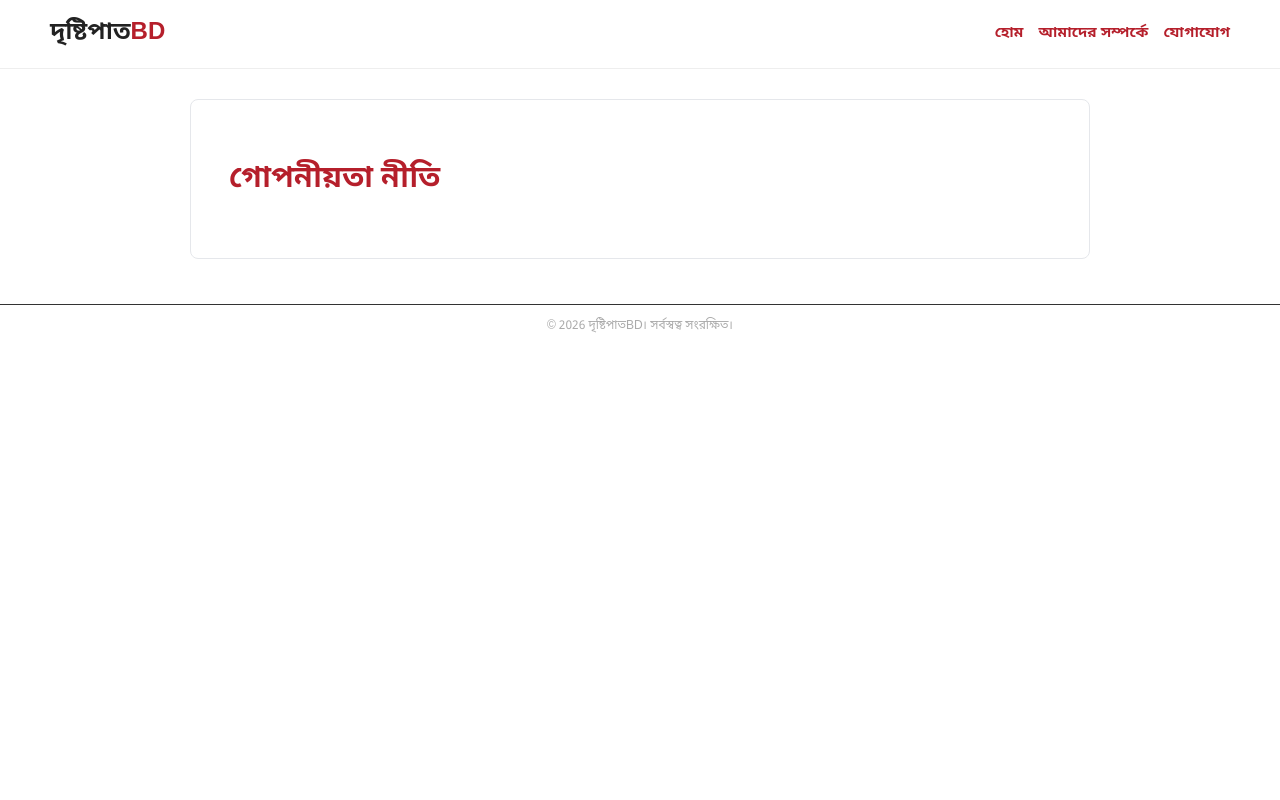
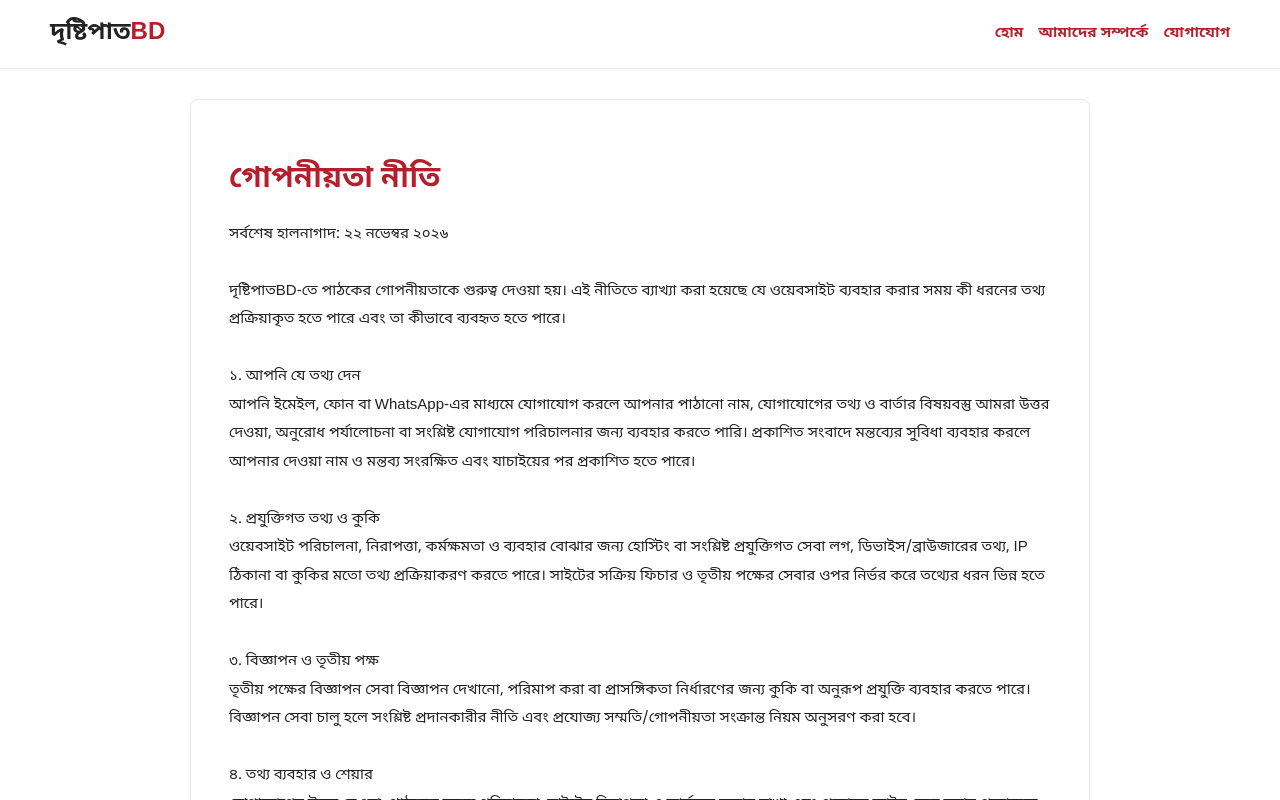
Before and after one commit to drishtipatbd/drishtipatbd, a plain HTML site: page privacy-policy.html in a window 1280 px wide. Shown: the top 800 px of the page. Drawn offline with nearby package versions, Linux system fonts and the light colour scheme; no server answers.

Commit message:
Add default content to editable information pages

```diff
--- a/privacy-policy.html
+++ b/privacy-policy.html
@@ -1,5 +1,31 @@
 <!doctype html>
 <html lang="bn"><head><meta charset="utf-8"><meta name="viewport" content="width=device-width,initial-scale=1"><meta name="description" content="দৃষ্টিপাতBD ওয়েবসাইটে তথ্য সংগ্রহ, কুকি, বিজ্ঞাপন ও গোপনীয়তা বিষয়ে নীতি।"><link rel="canonical" href="https://drishtipatbd.pages.dev/privacy-policy.html"><meta name="theme-color" content="#b51f2b"><title>গোপনীয়তা নীতি | দৃষ্টিপাতBD</title><link rel="icon" href="favicon.svg" type="image/svg+xml"><link rel="stylesheet" href="style.css?v=20261030d"><style>.policy-page{max-width:900px;margin:30px auto 45px;padding:clamp(18px,4vw,38px);background:#fff;border:1px solid #e5e7eb;border-radius:8px;line-height:1.9}.policy-page h1{color:#b51f2b;line-height:1.4}.policy-page h2{margin-top:24px;font-size:20px}.policy-page p,.policy-page li{overflow-wrap:anywhere}.page-top{background:#fff;border-bottom:1px solid #eee;padding:14px 0}.page-top .wrap{display:flex;align-items:center;justify-content:space-between;gap:14px;flex-wrap:wrap}.page-top a{color:#b51f2b;text-decoration:none;font-weight:600}.page-top .brand-link{font-size:24px;font-weight:800;color:#222}</style></head><body>
 <header class="page-top"><div class="wrap"><a class="brand-link" href="index.html">দৃষ্টিপাত<span style="color:#b51f2b">BD</span></a><nav><a href="index.html">হোম</a>　<a href="about.html">আমাদের সম্পর্কে</a>　<a href="contact.html">যোগাযোগ</a></nav></div></header>
-<main class="policy-page"><h1 id="privacyPageTitle">গোপনীয়তা নীতি</h1><div id="privacyPageContent" style="white-space:pre-line"></div>
+<main class="policy-page"><h1 id="privacyPageTitle">গোপনীয়তা নীতি</h1><div id="privacyPageContent" style="white-space:pre-line">সর্বশেষ হালনাগাদ: ২২ নভেম্বর ২০২৬
+
+দৃষ্টিপাতBD-তে পাঠকের গোপনীয়তাকে গুরুত্ব দেওয়া হয়। এই নীতিতে ব্যাখ্যা করা হয়েছে যে ওয়েবসাইট ব্যবহার করার সময় কী ধরনের তথ্য প্রক্রিয়াকৃত হতে পারে এবং তা কীভাবে ব্যবহৃত হতে পারে।
+
+১. আপনি যে তথ্য দেন
+আপনি ইমেইল, ফোন বা WhatsApp-এর মাধ্যমে যোগাযোগ করলে আপনার পাঠানো নাম, যোগাযোগের তথ্য ও বার্তার বিষয়বস্তু আমরা উত্তর দেওয়া, অনুরোধ পর্যালোচনা বা সংশ্লিষ্ট যোগাযোগ পরিচালনার জন্য ব্যবহার করতে পারি। প্রকাশিত সংবাদে মন্তব্যের সুবিধা ব্যবহার করলে আপনার দেওয়া নাম ও মন্তব্য সংরক্ষিত এবং যাচাইয়ের পর প্রকাশিত হতে পারে।
+
+২. প্রযুক্তিগত তথ্য ও কুকি
+ওয়েবসাইট পরিচালনা, নিরাপত্তা, কর্মক্ষমতা ও ব্যবহার বোঝার জন্য হোস্টিং বা সংশ্লিষ্ট প্রযুক্তিগত সেবা লগ, ডিভাইস/ব্রাউজারের তথ্য, IP ঠিকানা বা কুকির মতো তথ্য প্রক্রিয়াকরণ করতে পারে। সাইটের সক্রিয় ফিচার ও তৃতীয় পক্ষের সেবার ওপর নির্ভর করে তথ্যের ধরন ভিন্ন হতে পারে।
+
+৩. বিজ্ঞাপন ও তৃতীয় পক্ষ
+তৃতীয় পক্ষের বিজ্ঞাপন সেবা বিজ্ঞাপন দেখানো, পরিমাপ করা বা প্রাসঙ্গিকতা নির্ধারণের জন্য কুকি বা অনুরূপ প্রযুক্তি ব্যবহার করতে পারে। বিজ্ঞাপন সেবা চালু হলে সংশ্লিষ্ট প্রদানকারীর নীতি এবং প্রযোজ্য সম্মতি/গোপনীয়তা সংক্রান্ত নিয়ম অনুসরণ করা হবে।
+
+৪. তথ্য ব্যবহার ও শেয়ার
+যোগাযোগের উত্তর দেওয়া, পাঠকের মন্তব্য পরিচালনা, সাইটের নিরাপত্তা ও কার্যক্রম বজায় রাখা এবং প্রযোজ্য আইন মেনে চলার প্রয়োজনে তথ্য ব্যবহার করা হতে পারে।
+
+৫. বহিঃস্থ লিংক
+সাইটে অন্য ওয়েবসাইটের লিংক থাকতে পারে। সেসব সাইটের বিষয়বস্তু, নিরাপত্তা বা গোপনীয়তা নীতির জন্য সংশ্লিষ্ট সাইটের নিজস্ব শর্ত প্রযোজ্য।
+
+৬. শিশুদের গোপনীয়তা
+এই ওয়েবসাইট বিশেষভাবে শিশুদের লক্ষ্য করে তৈরি নয়। অভিভাবকের অনুমতি ছাড়া শিশুদের ব্যক্তিগত তথ্য পাঠানো থেকে বিরত থাকার অনুরোধ করা হচ্ছে।
+
+৭. নীতির পরিবর্তন
+সাইটের ফিচার, আইন বা সেবা পরিবর্তিত হলে এই নীতি হালনাগাদ করা হতে পারে।
+
+৮. যোগাযোগ
+এই নীতি সম্পর্কে প্রশ্ন থাকলে যোগাযোগ পাতায় দেওয়া ইমেইল বা যোগাযোগ মাধ্যম ব্যবহার করুন।</div>
 </main><footer class="copyright" style="text-align:center">© <span id="year"></span> দৃষ্টিপাতBD। সর্বস্বত্ব সংরক্ষিত।</footer><script>document.getElementById('year').textContent=new Date().getFullYear()</script><script src="https://cdn.jsdelivr.net/npm/@supabase/supabase-js@2"></script><script src="config.js"></script><script>(async()=>{try{const cfg=window.DRISHIPAT_CONFIG||{};if(!window.supabase||!cfg.SUPABASE_URL||!cfg.SUPABASE_ANON_KEY)return;const db=window.supabase.createClient(cfg.SUPABASE_URL,cfg.SUPABASE_ANON_KEY);const {data,error}=await db.from('site_settings').select('value').eq('key','general').maybeSingle();if(error||!data?.value)return;const g=data.value;const title=document.getElementById('privacyPageTitle');const body=document.getElementById('privacyPageContent');if(title&&g.page_privacy_title)title.textContent=g.page_privacy_title;if(body&&g.page_privacy_content)body.textContent=g.page_privacy_content;}catch(e){console.warn('Editable page settings could not be loaded',e)}})()</script></body></html>
```
